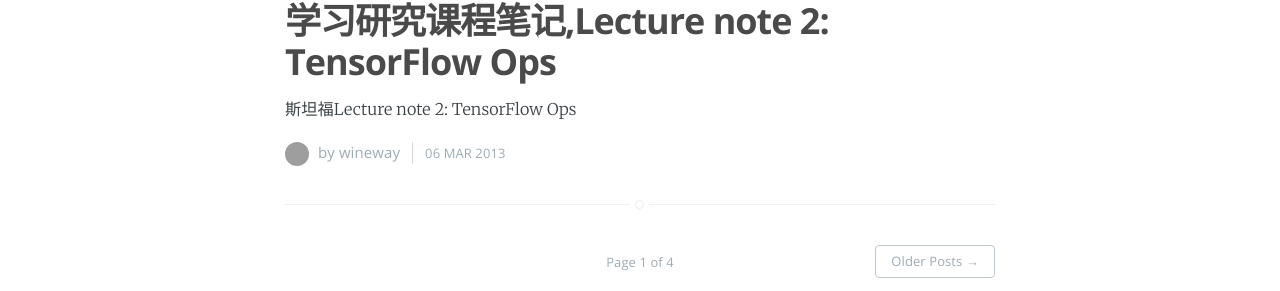
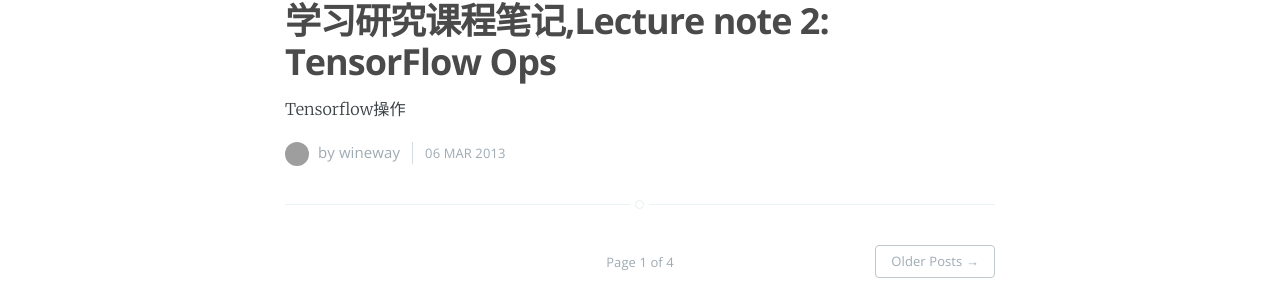
Before and after one commit to wineway/wineway.github.io, a Jekyll site: the page built from index.html, in a window 1280 px wide. Shown: the part 1769-2060 px from the top of the page. Built offline with Jekyll 4.4.1, drawn with Linux system fonts in a browser that asks for light colours; nearby versions of some CDN libraries; the list of posts is cut into pages by our own code; grey boxes are pictures that could not be loaded.

Commit message:
Update 2017-3-5-1.markdown

```diff
--- a/_posts/2017-3-5-1.markdown
+++ b/_posts/2017-3-5-1.markdown
@@ -3,7 +3,7 @@
 title:  "[翻译]斯坦福CS 20SI:基于Tensorflow的深度学习研究课程笔记,Lecture note 2: TensorFlow Ops"
 date:   2013-3-5 19:30:27 -0800
 author: wineway
-description: "斯坦福Lecture note 2: TensorFlow Ops"
+description: "Tensorflow操作"
 ---
 [“CS 20SI: TensorFlow for Deep Learning Research”](cs20si.stanford.edu) Prepared by [Chip Huyen](huyenn@stanford.edu)
 Reviewed by Danijar Hafner
```
